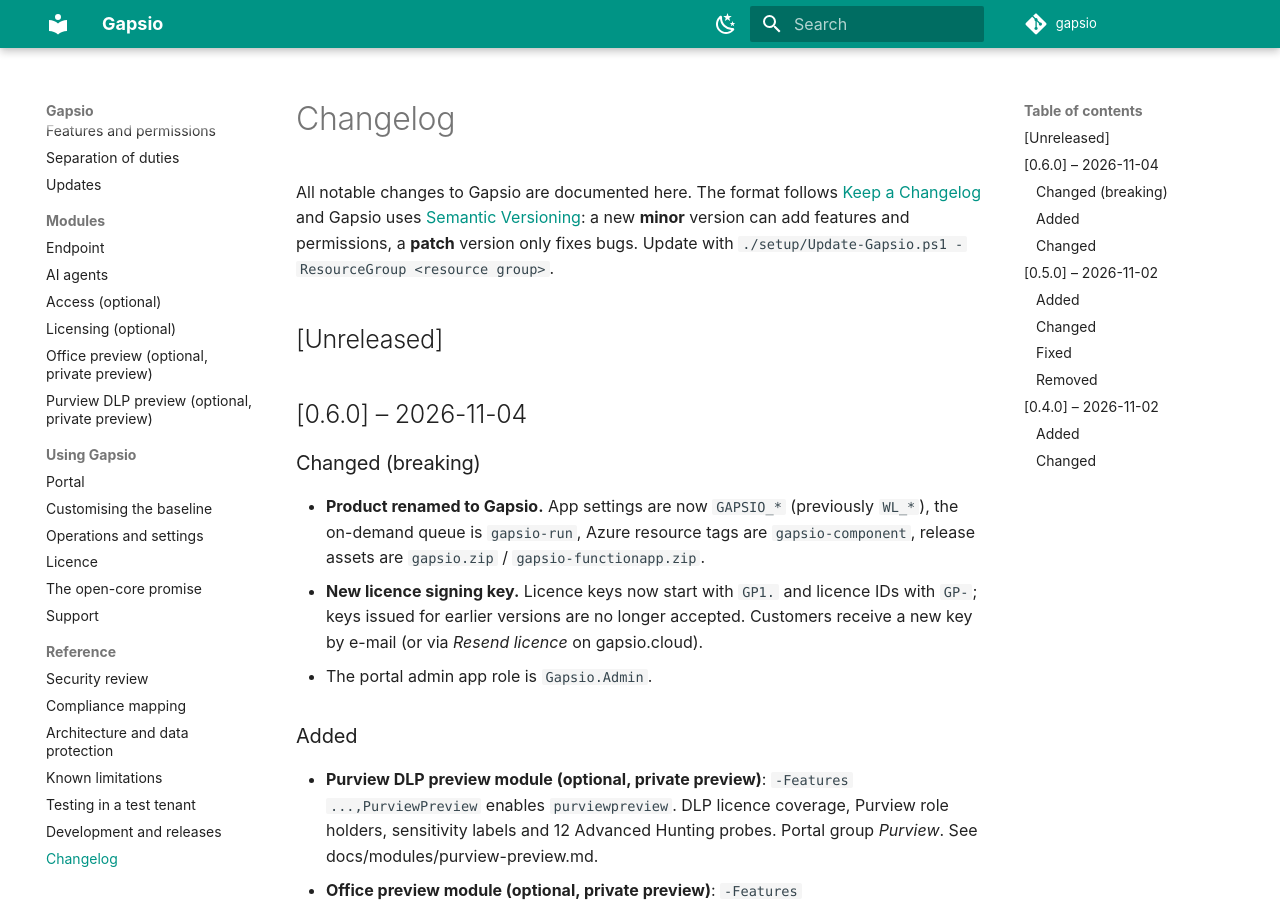
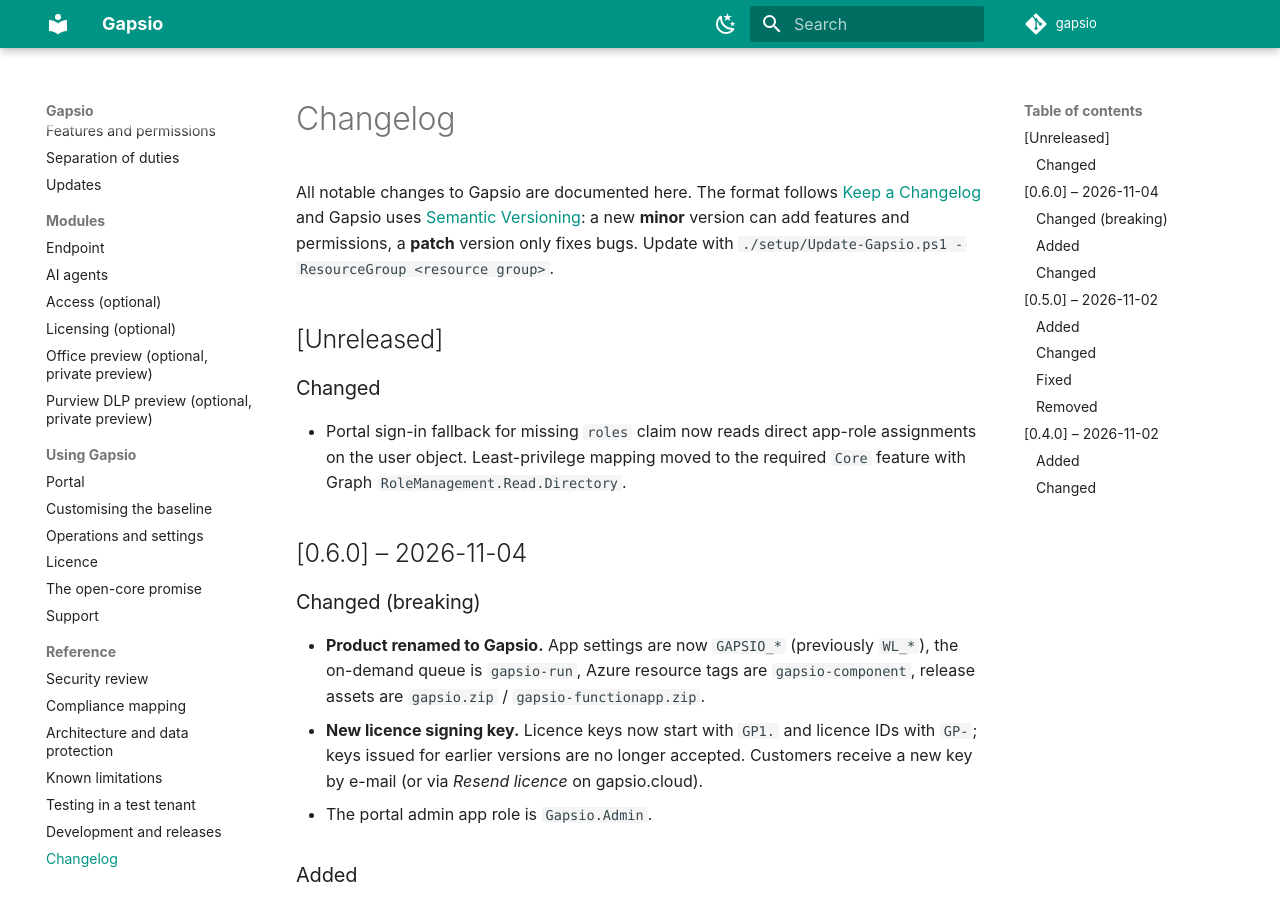
Before and after one commit to dominikhoefling/gapsio, an MkDocs documentation site: the page built from docs/changelog.md, in a window 1280 px wide and 900 px high. Built offline with MkDocs 1.6.1 and Material for MkDocs 9.7.7, drawn with Linux system fonts in a browser that asks for light colours; comment, search, counter and statistics services are not loaded.

Commit message:
auth/docs: move portal role fallback to Core permission set

```diff
--- a/CHANGELOG.md
+++ b/CHANGELOG.md
@@ -5,6 +5,10 @@ and Gapsio uses [Semantic Versioning](https://semver.org/): a new **minor** vers
 a **patch** version only fixes bugs. Update with `./setup/Update-Gapsio.ps1 -ResourceGroup <resource group>`.
 
 ## [Unreleased]
+
+### Changed
+- Portal sign-in fallback for missing `roles` claim now reads direct app-role assignments on the user object.
+  Least-privilege mapping moved to the required `Core` feature with Graph `RoleManagement.Read.Directory`.
 
 ## [0.6.0] – 2026-11-04
 
```
Also changed, not shown: docs/permissions.md (+1 -1 lines), 2 other files.
